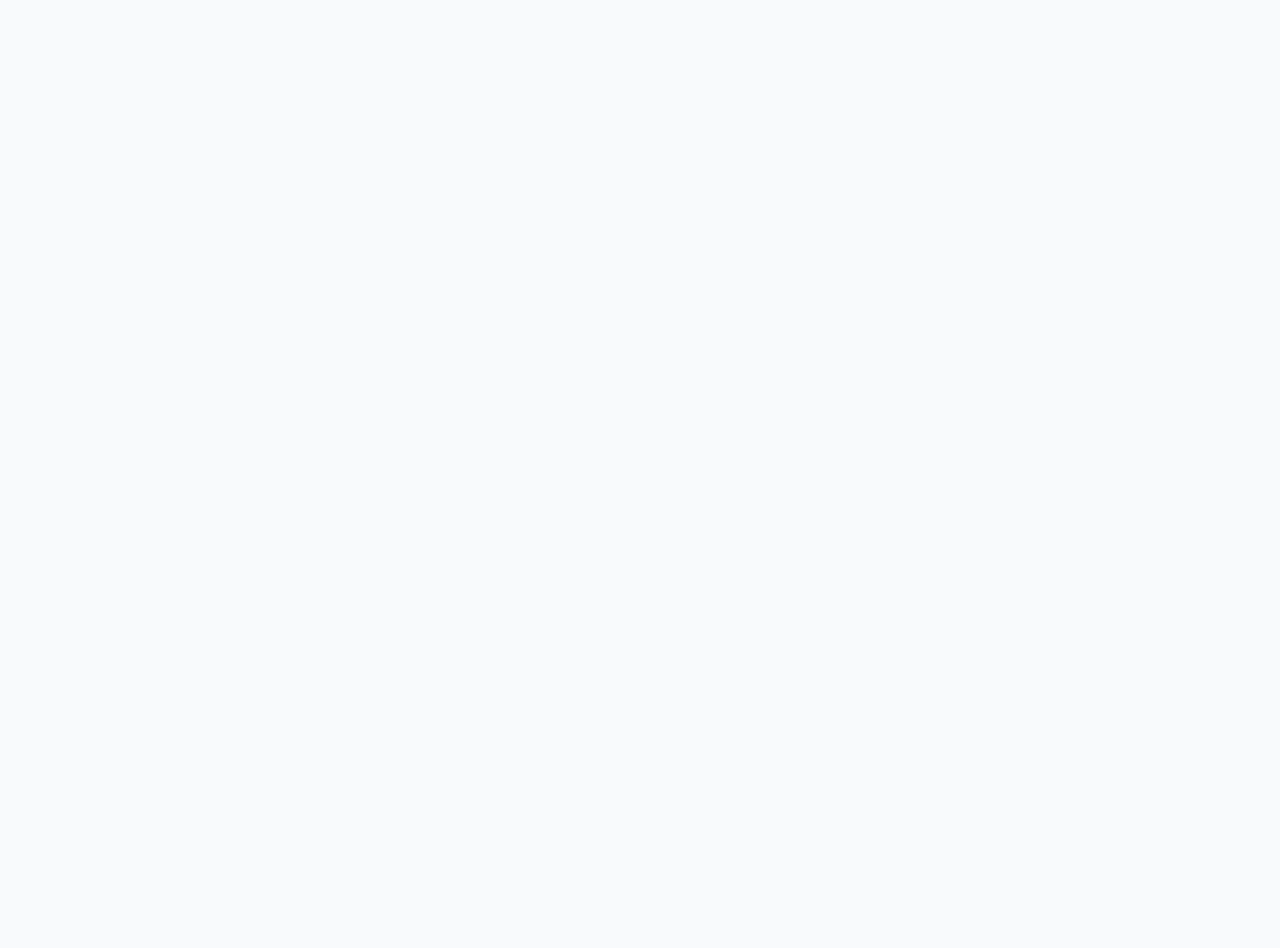
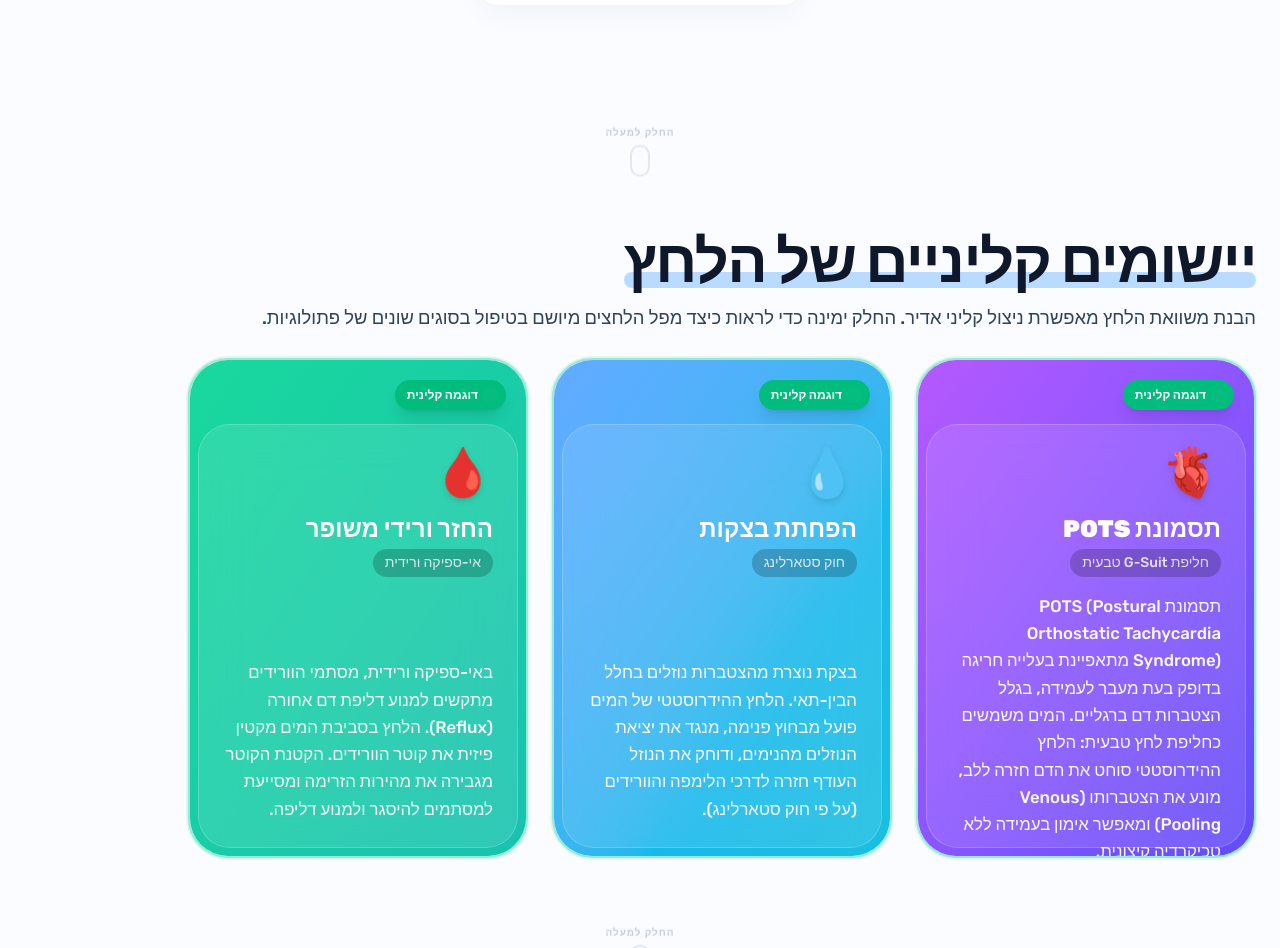
Before and after one commit to Tm9hbQn/hydroreel, a Next.js app in the folder app_build/: page /hydroreel/ in a window 1280 px wide. Shown: the part 1400-2348 px from the top of the page. Before the commit the page ends 800 px from the top, so only its background shows below. Built offline with nearby package versions, Linux system fonts and the light colour scheme.

Commit message:
Fix pull to refresh, resize cards, adjust badge, simulator and dead space

```diff
--- a/app_build/app/globals.css
+++ b/app_build/app/globals.css
@@ -3,10 +3,8 @@
 html, body {
   margin: 0;
   padding: 0;
-  overflow: hidden;
-  height: 100dvh;
-  width: 100vw;
   background-color: #f8fafc;
+  overscroll-behavior-y: auto;
 }
 
 @theme inline {
--- a/app_build/app/layout.tsx
+++ b/app_build/app/layout.tsx
@@ -19,11 +19,9 @@ export default function RootLayout({
   children: React.ReactNode;
 }>) {
   return (
-    <html lang="he" dir="rtl">
+    <html lang="he" dir="rtl" className="snap-y snap-mandatory scroll-smooth">
       <body className={`${rubik.className} antialiased bg-slate-50 text-slate-900 selection:bg-blue-200`}>
-        <main className="w-full h-[100dvh] overflow-hidden">
-          {children}
-        </main>
+        {children}
       </body>
     </html>
   );
--- a/app_build/app/page.tsx
+++ b/app_build/app/page.tsx
@@ -8,7 +8,7 @@ export default async function Home() {
   const lessonData = JSON.parse(fileContents);
 
   return (
-    <main className="h-[100dvh] w-full overflow-y-scroll snap-y snap-mandatory bg-blue-50">
+    <main className="w-full bg-blue-50">
       {/* Intro Reel */}
       <section className="snap-start h-[100dvh] w-full flex flex-col justify-center items-center relative overflow-hidden bg-gradient-to-br from-blue-500 to-cyan-400 text-white shadow-inner">
         <div className="absolute w-96 h-96 bg-white/10 rounded-full blur-3xl -top-10 -right-20"></div>
--- a/app_build/components/ReelCard.tsx
+++ b/app_build/components/ReelCard.tsx
@@ -15,14 +15,14 @@ interface BiteProps {
 export default function ReelCard({ title, text, visual_trigger_id, layout = 'top_text' }: BiteProps) {
 
   return (
-    <section className="snap-start h-[100dvh] w-full flex flex-col relative overflow-hidden bg-[#fafcff]">
+    <section className="snap-start h-[100dvh] w-full flex flex-col relative overflow-hidden bg-[#fafcff] pb-16">
 
       {/* Content Area - Designed to flow at the top naturally */}
       <motion.div
         initial={{ opacity: 0, y: -20 }}
         whileInView={{ opacity: 1, y: 0 }}
         transition={{ duration: 0.8, ease: "easeOut" }}
-        className="w-full z-10 px-6 pt-8 pb-2 flex flex-col"
+        className="w-full z-10 px-6 pt-8 pb-2 flex flex-col shrink-0"
       >
         <div className="relative inline-block mb-3 self-start">
           <h2 className="text-5xl md:text-6xl font-extrabold text-slate-900 tracking-tight font-sans relative z-10" dir="rtl">
@@ -43,8 +43,18 @@ export default function ReelCard({ title, text, visual_trigger_id, layout = 'top
       </motion.div>
 
       {/* Visual / Simulation Area - Takes the remaining space */}
-      <div className="flex-1 w-full flex justify-center items-start pt-2 pb-12 relative z-0">
+      <div className="flex-1 w-full flex justify-center items-start pt-2 relative z-0 overflow-visible min-h-0">
         <AnimationRenderer triggerId={visual_trigger_id} />
+      </div>
+
+      {/* Dead space at the bottom & Swipe Up Indicator */}
+      <div className="absolute bottom-0 w-full h-16 flex flex-col justify-end items-center pb-4 z-20 pointer-events-none">
+        <div className="animate-bounce flex flex-col items-center opacity-50">
+          <span className="text-[10px] font-bold tracking-widest uppercase text-slate-400">החלק למעלה</span>
+          <div className="mt-1 w-5 h-8 border-2 border-slate-300 rounded-full flex justify-center pt-1">
+            <div className="w-1 h-2 bg-slate-300 rounded-full animate-ping"></div>
+          </div>
+        </div>
       </div>
 
     </section>
--- a/app_build/components/visuals/ClinicalCarouselReel.tsx
+++ b/app_build/components/visuals/ClinicalCarouselReel.tsx
@@ -38,22 +38,22 @@ export default function ClinicalCarouselReel() {
       {/* Scrollable Container */}
       <div
         ref={containerRef}
-        className="w-full h-full flex-1 overflow-x-auto flex snap-x snap-mandatory hide-scrollbar pt-6 pb-6 px-6 gap-6 items-stretch"
+        className="w-full h-full flex-1 overflow-x-auto flex snap-x snap-mandatory hide-scrollbar pt-2 pb-4 px-6 gap-6 items-stretch"
       >
         {cases.map((c, i) => (
           <motion.div
             key={c.id}
             animate={{
-              boxShadow: ["0px 0px 0px 0px rgba(16, 185, 129, 0)", "0px 0px 0px 6px rgba(16, 185, 129, 0.4)", "0px 0px 0px 0px rgba(16, 185, 129, 0)"]
+              boxShadow: ["0px 0px 0px 0px rgba(16, 185, 129, 0)", "0px 0px 0px 4px rgba(16, 185, 129, 0.3)", "0px 0px 0px 0px rgba(16, 185, 129, 0)"]
             }}
             transition={{ duration: 2, repeat: Infinity, ease: "easeInOut" }}
-            className="shrink-0 w-[88%] max-w-[340px] snap-center rounded-[2.5rem] relative overflow-hidden transition-transform duration-300 border-[3px] border-emerald-400/50"
+            className="shrink-0 w-[88%] max-w-[340px] h-full max-h-[500px] snap-center rounded-[2.5rem] relative overflow-hidden transition-transform duration-300 border-2 border-emerald-400/40"
           >
             {/* Background Gradient */}
             <div className={`absolute inset-0 bg-gradient-to-br ${c.color} opacity-90`} />
 
             {/* Clinical Badge */}
-            <div className="absolute top-5 left-5 z-20 bg-emerald-500 text-white text-[0.75rem] font-bold px-3 py-1.5 rounded-full flex items-center gap-2 shadow-lg">
+            <div className="absolute top-5 right-5 z-20 bg-emerald-500 text-white text-[0.75rem] font-bold px-3 py-1.5 rounded-full flex items-center gap-2 shadow-lg">
               <span className="w-2 h-2 bg-white rounded-full animate-ping"></span>
               דוגמה קלינית
             </div>
@@ -72,14 +72,8 @@ export default function ClinicalCarouselReel() {
           </motion.div>
         ))}
 
-        {/* Padding end */}
+      {/* Padding end */}
         <div className="shrink-0 w-4 h-full" />
-      </div>
-
-      {/* Helper text */}
-      <div className="absolute bottom-2 left-1/2 -translate-x-1/2 flex items-center gap-2 text-slate-400 text-xs font-bold uppercase tracking-widest">
-        <span>החלק ימינה</span>
-        <svg className="w-4 h-4" fill="none" viewBox="0 0 24 24" stroke="currentColor"><path strokeLinecap="round" strokeLinejoin="round" strokeWidth={2} d="M17 8l4 4m0 0l-4 4m4-4H3" /></svg>
       </div>
 
       <style dangerouslySetInnerHTML={{__html: `
--- a/app_build/components/visuals/InteractivePressureSimulator.tsx
+++ b/app_build/components/visuals/InteractivePressureSimulator.tsx
@@ -18,10 +18,10 @@ export default function InteractivePressureSimulator() {
   };
 
   return (
-    <div className="w-full h-full flex flex-col items-center justify-center relative p-4" dir="rtl">
+    <div className="w-full h-full flex flex-col items-center justify-start relative p-2" dir="rtl">
 
       {/* Simulation Area - removed overflow-hidden so tooltips can render outside */}
-      <div className="relative w-full max-w-[280px] h-[45vh] min-h-[250px] max-h-[350px] bg-white/60 rounded-3xl shadow-xl border border-white/50 flex items-end justify-center mb-4 backdrop-blur-md">
+      <div className="relative w-full max-w-[280px] flex-1 min-h-[180px] max-h-[300px] bg-white/60 rounded-3xl shadow-xl border border-white/50 flex items-end justify-center mb-3 backdrop-blur-md">
 
         {/* Background Grid */}
         <div className="absolute inset-0 opacity-[0.03] rounded-3xl overflow-hidden" style={{ backgroundImage: 'radial-gradient(#000 1px, transparent 1px)', backgroundSize: '20px 20px' }}></div>
@@ -89,7 +89,7 @@ export default function InteractivePressureSimulator() {
       </div>
 
       {/* Slider Control */}
-      <div className="w-full max-w-xs bg-white p-5 rounded-2xl shadow-[0_8px_30px_rgb(0,0,0,0.04)] border border-slate-100">
+      <div className="w-full max-w-xs bg-white p-5 rounded-2xl shadow-[0_8px_30px_rgb(0,0,0,0.04)] border border-slate-100 shrink-0">
         <label className="flex justify-between items-center mb-3">
           <span className="text-sm font-bold text-slate-800">גובה פני המים</span>
           <span className="text-blue-600 font-mono font-bold bg-blue-50 px-2 py-1 rounded-md text-sm">{waterHeight.toFixed(1)}m</span>
```
